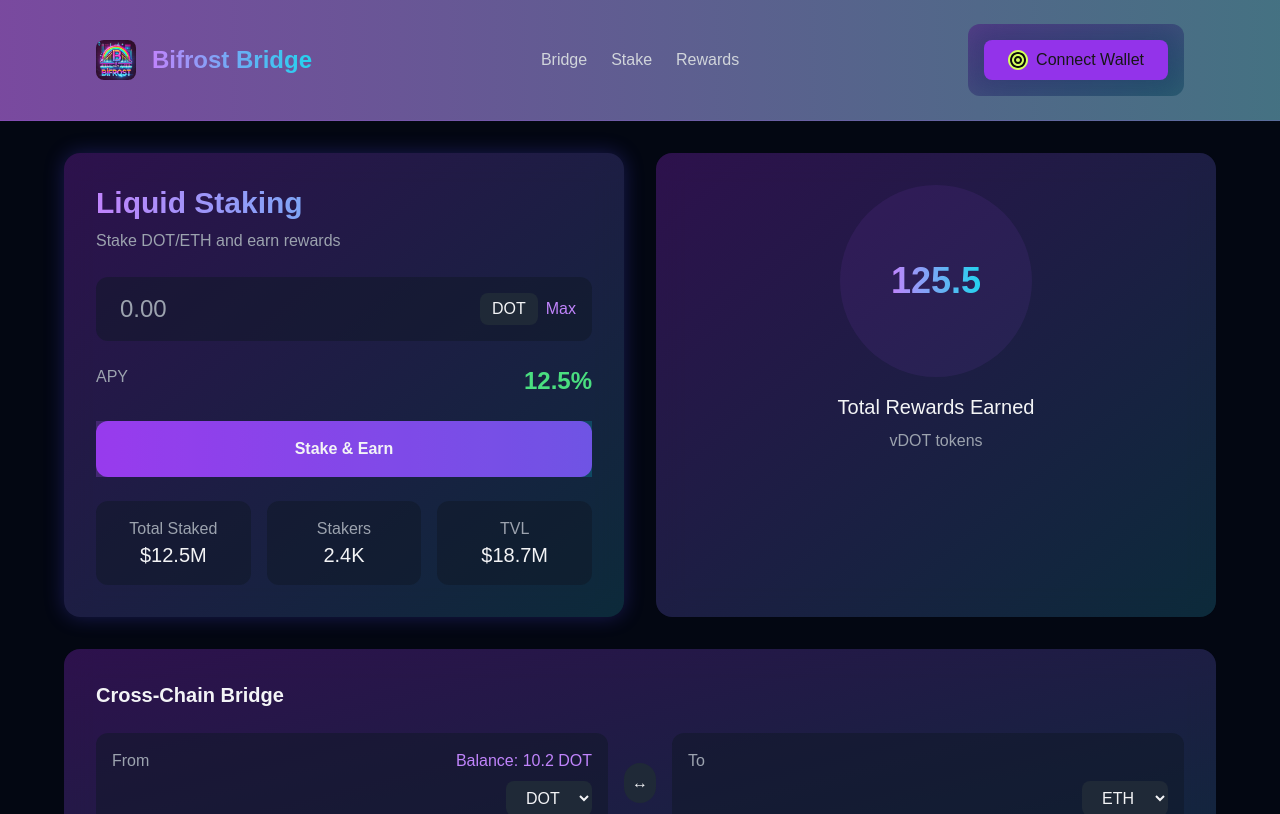
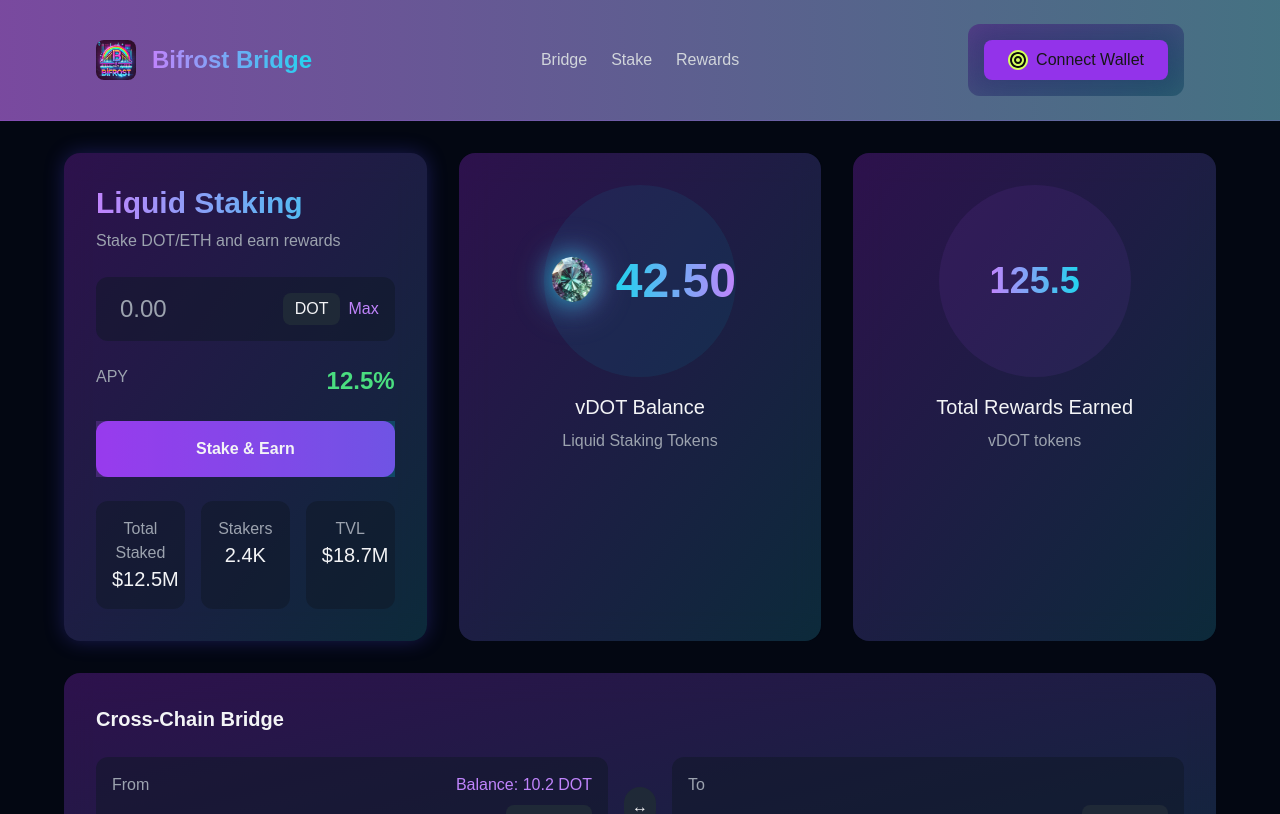
Before and after one commit to Mild-Solvent/Bifrost-Liquid-Staking-Tokens, a Next.js app in the folder web/: page / in a window 1280 px wide. Shown: the top 814 px of the page. Built offline with nearby package versions, Linux system fonts and the light colour scheme.

Commit message:
Hard styling

```diff
--- a/web/src/app/components/StakeCard.tsx
+++ b/web/src/app/components/StakeCard.tsx
@@ -3,7 +3,9 @@
 import { useStaking } from '../hooks/useStaking';
 import SuccessPopup from './SuccessPopup';
 
-export default function StakeCard() {
+export default function StakeCard({ onStakeSuccess }: {
+  onStakeSuccess?: (amount: number) => void
+}) {
   const { amount, setAmount, apy, handleStake } = useStaking();
   const [showSuccess, setShowSuccess] = useState(false);
   const [stakedAmount, setStakedAmount] = useState(0);
@@ -11,7 +13,9 @@
   const handleSubmit = async () => {
     try {
       const result = await handleStake();
-      setStakedAmount(parseFloat(amount));
+      const staked = parseFloat(amount);
+      setStakedAmount(staked);
+      onStakeSuccess?.(staked);
       setShowSuccess(true);
       setAmount('');
     } catch (error) {
--- /dev/null
+++ b/web/src/app/components/VDotBalance.tsx
@@ -0,0 +1,43 @@
+'use client';
+import { useEffect, useRef } from 'react';
+
+export default function VDotBalance({ balance }: { balance: number }) {
+  const gemRef = useRef<HTMLDivElement>(null);
+
+  useEffect(() => {
+    if (gemRef.current) {
+      gemRef.current.classList.add('animate-gem-pulse');
+      const timeout = setTimeout(() => {
+        gemRef.current?.classList.remove('animate-gem-pulse');
+      }, 1000);
+      return () => clearTimeout(timeout);
+    }
+  }, [balance]);
+
+  return (
+    <div className="card-gradient p-8 rounded-2xl text-center hover:scale-[1.02] transition-transform">
+      <div ref={gemRef} className="relative w-48 h-48 mx-auto transition-transform duration-300">
+        <div className="absolute inset-0 bg-cyan-500/10 rounded-full animate-pulse" />
+        <div className="relative z-10 flex items-center justify-center w-full h-full">
+          <div className="flex items-center gap-4">
+            {/* Gem icon with gradient border */}
+            <div className="relative">
+              <div className="absolute inset-0 bg-gradient-to-r from-cyan-400/30 to-purple-400/30 blur-lg rounded-full" />
+              <img
+                src="/gem-logo.png"
+                alt="vDOT Gem"
+                className="w-16 h-16 relative z-10 filter drop-shadow-[0_0_12px_rgba(34,211,238,0.6)]"
+              />
+            </div>
+            {/* Balance value */}
+            <div className="text-5xl font-bold bg-gradient-to-r from-cyan-400 to-purple-400 bg-clip-text text-transparent">
+              {balance.toFixed(2)}
+            </div>
+          </div>
+        </div>
+      </div>
+      <h4 className="text-xl mt-4">vDOT Balance</h4>
+      <p className="text-gray-400 mt-2">Liquid Staking Tokens</p>
+    </div>
+  );
+}
--- a/web/src/app/globals.css
+++ b/web/src/app/globals.css
@@ -44,6 +44,16 @@
   animation: pulse 2s cubic-bezier(0.4, 0, 0.6, 1) infinite;
 }
 
+@keyframes gem-pulse {
+  0% { transform: scale(1); }
+  50% { transform: scale(1.1); }
+  100% { transform: scale(1); }
+}
+
+.animate-gem-pulse {
+  animation: gem-pulse 0.5s ease-in-out;
+}
+
 :root {
   --background: #ffffff;
   --foreground: #171717;
--- a/web/src/app/page.tsx
+++ b/web/src/app/page.tsx
@@ -1,10 +1,16 @@
+'use client';
 import Image from "next/image";
 import StakeCard from "./components/StakeCard";
 import BridgeInterface from "./components/BridgeInterface";
 import RewardVault from "./components/RewardVault";
 import AIGuardian from "./components/AIGuardian";
 import WalletConnect from "./components/WalletConnect";
+import VDotBalance from "./components/VDotBalance";
+import { useState } from "react";
+
 export default function Home() {
+  const [vDotBalance, setVDotBalance] = useState(42.5); // Initial vDOT balance
+
   return (
     <>
       <header className="bg-gradient-to-r from-purple-900/80 to-cyan-900/80 backdrop-blur-lg border-b border-purple-500/20">
@@ -34,8 +40,9 @@
 
       <main className="min-h-screen bg-gray-950 text-gray-100 p-8">
         <div className="max-w-6xl mx-auto space-y-8">
-          <div className="grid md:grid-cols-2 gap-8">
-            <StakeCard />
+          <div className="grid md:grid-cols-3 gap-8">
+            <StakeCard onStakeSuccess={(amount) => setVDotBalance(prev => prev + (amount / 10))} />
+            <VDotBalance balance={vDotBalance} />
             <RewardVault rewards={125.5} />
           </div>
 
```
Also changed, not shown: web/public/gem-logo.png (added).
